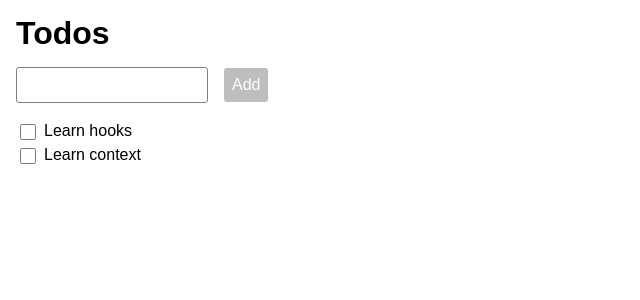
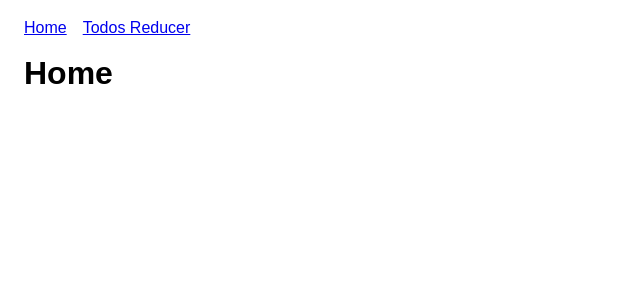
Before and after one commit to tsargent/react-state-management, a React (Create React App) app: page / in a window 1280 px wide. Shown: the top 300 px of the page, without its empty margins (0-640 px from the left). Built offline with nearby package versions, Linux system fonts and the light colour scheme.

Commit message:
add routing

```diff
--- a/package.json
+++ b/package.json
@@ -6,8 +6,10 @@
     "@testing-library/jest-dom": "^4.2.4",
     "@testing-library/react": "^9.3.2",
     "@testing-library/user-event": "^7.1.2",
+    "history": "^5.0.0",
     "react": "^16.13.1",
     "react-dom": "^16.13.1",
+    "react-router-dom": "^6.0.0-beta.0",
     "react-scripts": "3.4.1"
   },
   "scripts": {
--- a/src/App.js
+++ b/src/App.js
@@ -1,59 +1,23 @@
-import React, { useReducer, useCallback } from "react";
+import React from "react";
+import { BrowserRouter, Routes, Route, Link } from "react-router-dom";
+import TodosPage from "./screens/Todos";
+import HomePage from "./screens/Home";
 import "./App.css";
-import Todos from "./Todos";
-import NewTodo from "./NewTodo";
-
-import initialState from "./initialState";
-
-const ADD_TODO = "ADD_TODO";
-const TOGGLE_TODO = "TOGGLE_TODO";
-
-const reducer = (state, action) => {
-  switch (action.type) {
-    case ADD_TODO:
-      return [action.payload, ...state];
-    case TOGGLE_TODO:
-      return state.map((todo) => {
-        if (todo.id !== action.payload) {
-          return todo;
-        } else {
-          return { ...todo, complete: !todo.complete };
-        }
-      });
-    default:
-      return state;
-  }
-};
 
 const App = () => {
-  const [state, dispatch] = useReducer(reducer, initialState);
-
-  const addTodo = useCallback(
-    (text) => {
-      dispatch({
-        type: ADD_TODO,
-        payload: text,
-      });
-    },
-    [dispatch]
-  );
-
-  const toggleTodo = useCallback(
-    (id) => {
-      dispatch({
-        type: TOGGLE_TODO,
-        payload: id,
-      });
-    },
-    [dispatch]
-  );
-
   return (
-    <div className="App">
-      <h1>Todos</h1>
-      <NewTodo addTodo={addTodo} />
-      <Todos todos={state} toggleTodo={toggleTodo} />
-    </div>
+    <BrowserRouter>
+      <nav className="nav">
+        <Link to="/" className="nav-item">Home</Link>
+        <Link to="/todos-reducer" className="nav-item">Todos Reducer</Link>
+      </nav>
+      <main className="main">
+        <Routes>
+          <Route path="/todos-reducer" element={<TodosPage />} />
+          <Route path="/" element={<HomePage />} />
+        </Routes>
+      </main>
+    </BrowserRouter>
   );
 };
 
--- a/src/index.css
+++ b/src/index.css
@@ -67,3 +67,14 @@ button {
 .todo {
   animation: fadein 0.2s;
 }
+
+.nav {
+}
+
+.nav-item {
+  margin: 0 0.5rem;
+}
+
+.main {
+  margin: 0.5rem;
+}
--- /dev/null
+++ b/src/screens/Home.js
@@ -0,0 +1,9 @@
+import React from "react";
+
+const HomePage = () => (
+  <div>
+    <h1>Home</h1>
+  </div>
+);
+
+export default HomePage;
--- /dev/null
+++ b/src/screens/Todos.js
@@ -0,0 +1,58 @@
+import React, { useCallback, useReducer } from "react";
+import Todos from "../Todos";
+import NewTodo from "../NewTodo";
+import initialState from "../initialState";
+
+const ADD_TODO = "ADD_TODO";
+const TOGGLE_TODO = "TOGGLE_TODO";
+
+const reducer = (state, action) => {
+  switch (action.type) {
+    case ADD_TODO:
+      return [action.payload, ...state];
+    case TOGGLE_TODO:
+      return state.map((todo) => {
+        if (todo.id !== action.payload) {
+          return todo;
+        } else {
+          return { ...todo, complete: !todo.complete };
+        }
+      });
+    default:
+      return state;
+  }
+};
+
+const TodosScreen = () => {
+  const [state, dispatch] = useReducer(reducer, initialState);
+
+  const addTodo = useCallback(
+    (text) => {
+      dispatch({
+        type: ADD_TODO,
+        payload: text,
+      });
+    },
+    [dispatch]
+  );
+
+  const toggleTodo = useCallback(
+    (id) => {
+      dispatch({
+        type: TOGGLE_TODO,
+        payload: id,
+      });
+    },
+    [dispatch]
+  );
+
+  return (
+    <div className="App">
+      <h1>Todos</h1>
+      <NewTodo addTodo={addTodo} />
+      <Todos todos={state} toggleTodo={toggleTodo} />
+    </div>
+  );
+};
+
+export default TodosScreen;
```
Also changed, not shown: 1 other file (tests, documents, lock files or other folders).
